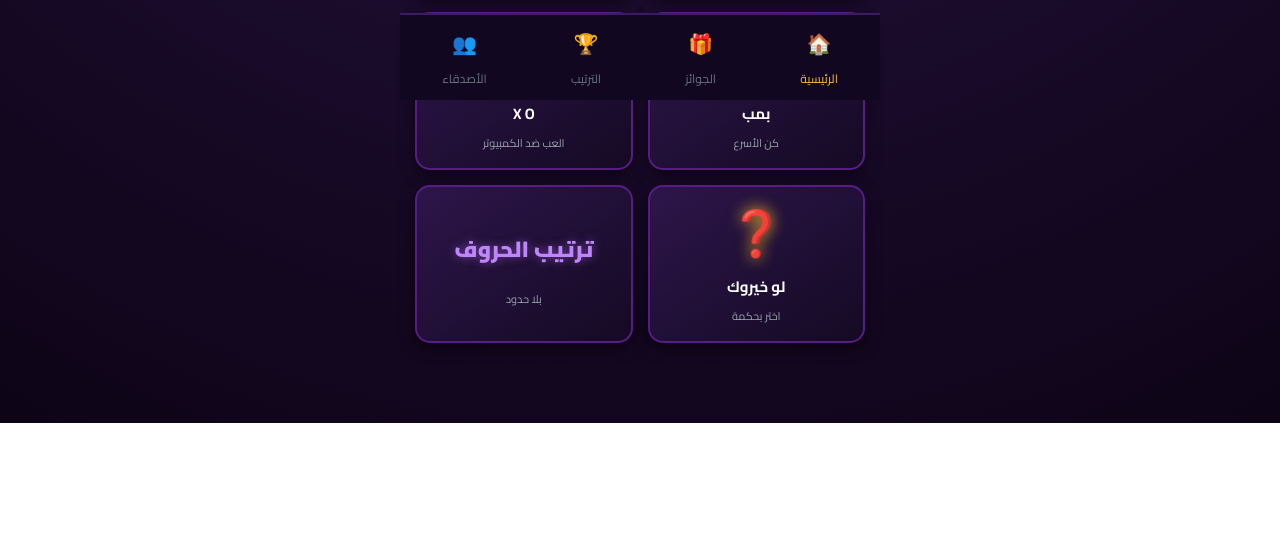
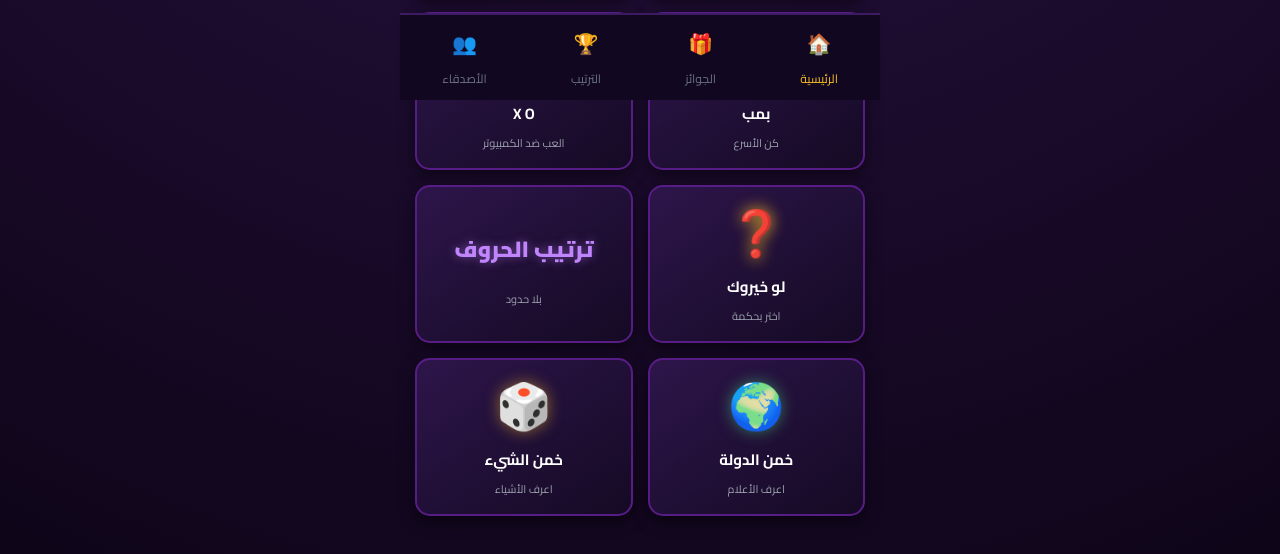
Before and after one commit to abosabir/abo-sabir-games, a plain HTML site: page index.html in a window 1280 px wide. Shown: the part 700-1254 px from the top of the page. Before the commit the page ends 1123 px from the top, so only its background shows below. Drawn offline with Linux system fonts and the light colour scheme; grey boxes are pictures that could not be loaded.

Commit message:
Update index.html

```diff
--- a/index.html
+++ b/index.html
@@ -8,7 +8,9 @@
         @import url('https://fonts.googleapis.com/css2?family=Cairo:wght@400;700;900&display=swap');
         * { box-sizing: border-box; font-family: 'Cairo', sans-serif; margin: 0; padding: 0; }
         body { background: radial-gradient(circle at top, #2d154a, #0d0416); color: white; display: flex; justify-content: center; min-height: 100vh; }
-        .app-container { width: 100%; max-width: 480px; padding: 15px; padding-bottom: 80px; }
+
+        /* فاصله پایین بیشتر شد تا کارت‌ها روی منو نیفتن */
+        .app-container { width: 100%; max-width: 480px; padding: 15px; padding-bottom: 120px; }
 
         .social-section {
             background: linear-gradient(145deg, rgba(61, 27, 99, 0.6), rgba(33, 16, 51, 0.8));
@@ -141,6 +143,21 @@
             <div class="game-emoji" style="font-size: 22px; font-weight: 900; color: #c084fc; text-shadow: 0 0 10px rgba(192, 132, 252, 0.5);">ترتيب الحروف</div>
             <div class="game-desc">بلا حدود</div>
         </div>
+
+        <!-- بازی پرچم -->
+        <div class="game-card" onclick="openGame('خمن الدولة')">
+            <div class="game-emoji" style="text-shadow: 0 0 15px rgba(74, 222, 128, 0.5);">🌍</div>
+            <div class="game-title">خمن الدولة</div>
+            <div class="game-desc">اعرف الأعلام</div>
+        </div>
+
+        <!-- بازی اشیا (میوه و حیوان) -->
+        <div class="game-card" onclick="openGame('خمن الشيء')">
+            <div class="game-emoji" style="text-shadow: 0 0 15px rgba(251, 191, 36, 0.5);">🎲</div>
+            <div class="game-title">خمن الشيء</div>
+            <div class="game-desc">اعرف الأشياء</div>
+        </div>
+
     </div>
 </div>
 
@@ -165,10 +182,14 @@
             window.location.href = 'x_o.html';
         } else if (gameName === 'حافظه') {
             window.location.href = 'memory.html';
+        } else if (gameName === 'خمن الدولة') {
+            window.location.href = 'flag.html';
+        } else if (gameName === 'خمن الشيء') {
+            window.location.href = 'fruit.html';
         } else {
             alert("لعبة " + gameName + " قريباً جداً! 🎮");
         }
     }
 </script>
 </body>
-  </html>
+</html>
```
